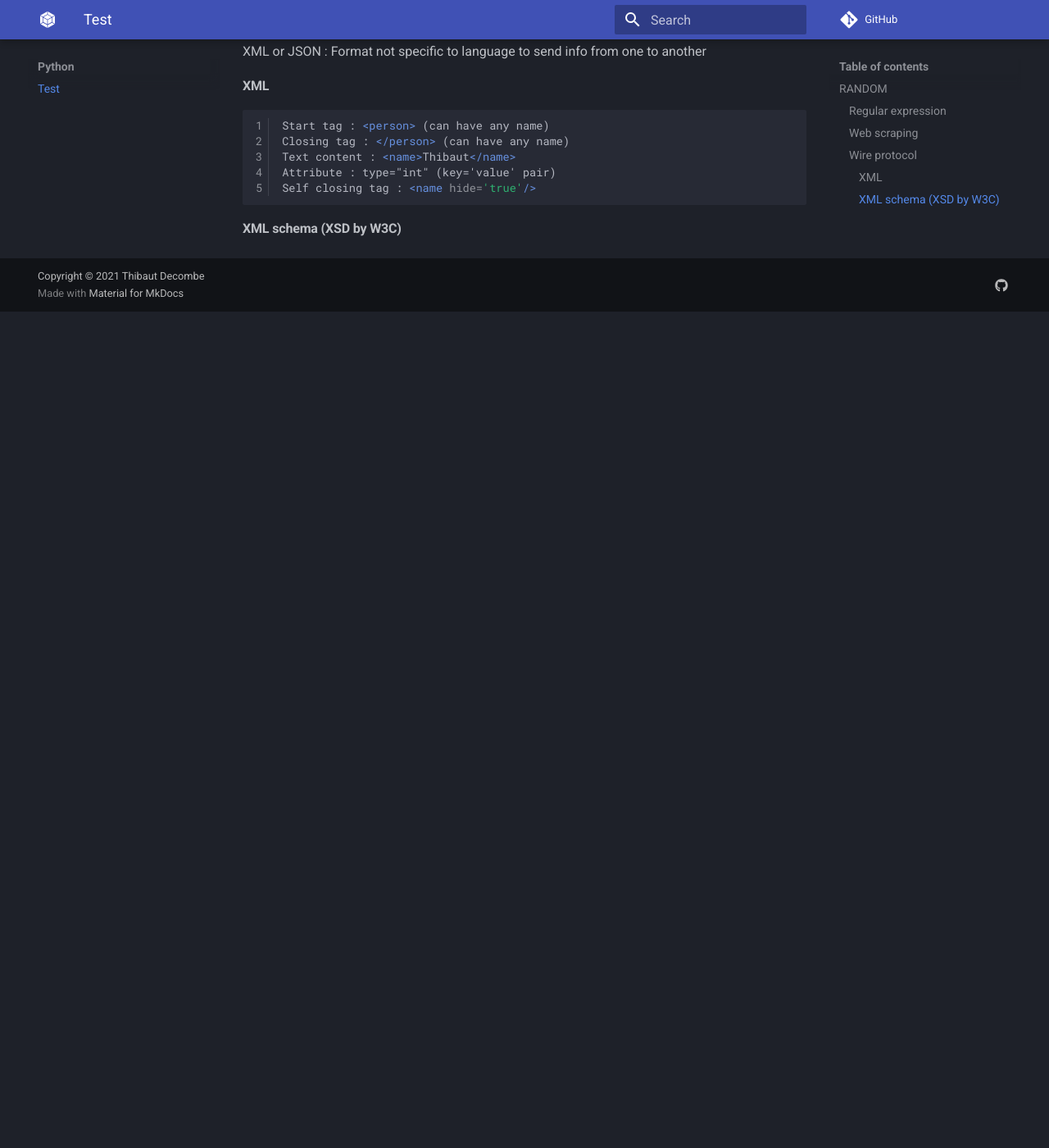
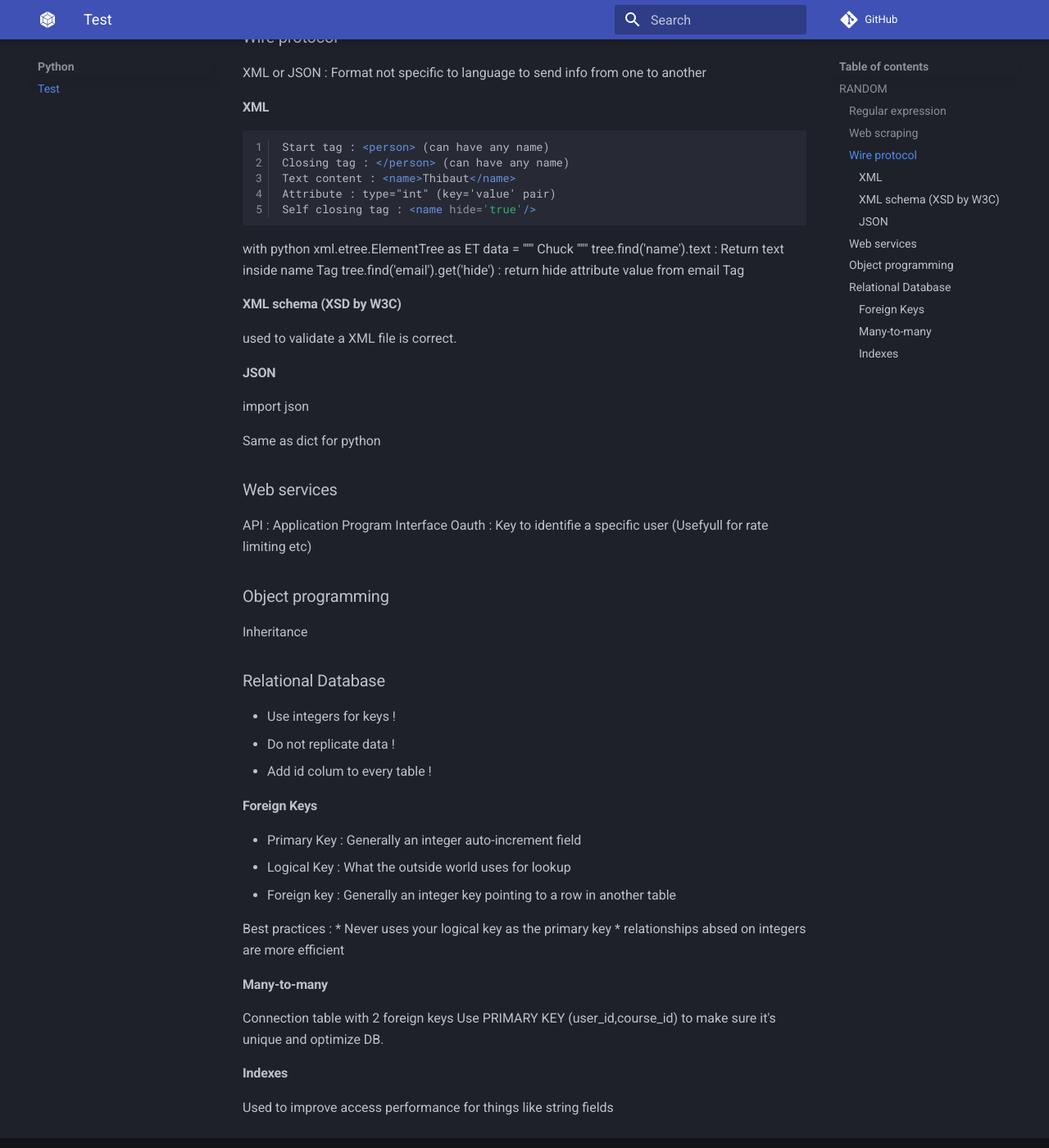
Before and after one commit to UnknownPlatypus/programming-memento, an MkDocs documentation site: the page built from docs/python/python.md, in a window 1280 px wide and 1400 px high, scrolled down 1628 px. Shown: the whole window at 82% size. Built offline with MkDocs 1.6.1 and Material for MkDocs 9.7.7, drawn with Linux system fonts in a browser that asks for light colours; comment, search, counter and statistics services are not loaded; before the commit the page ends 2008 px from its top, so only the background shows below that; some of the changed text lies outside the part shown.

````diff
--- a/docs/python/python.md
+++ b/docs/python/python.md
@@ -53,6 +53,7 @@
 
 ### Web scraping
 Beautiful Soup
+Know if it is allowed with /reobots.txt file on websites (Ex : wikipedia.org/robots.txt)
 
 ### Wire protocol
 XML or JSON : Format not specific to language to send info from one to another
@@ -65,4 +66,48 @@
 Attribute : type="int" (key='value' pair)
 Self closing tag : <name hide='true'/>
 ```
+
+with python
+xml.etree.ElementTree as ET
+data = """
+<name>Chuck</name>
+<email hide="yes"/>
+"""
+tree.find('name').text : Return text inside name Tag
+tree.find('email').get('hide') : return hide attribute value from email Tag
+
 #### XML schema (XSD by W3C)
+used to validate a XML file is correct.
+
+#### JSON
+import json
+
+Same as dict for python
+
+### Web services
+API : Application Program Interface
+Oauth : Key to identifie a specific user (Usefyull for rate limiting etc)
+
+### Object programming
+Inheritance
+
+### Relational Database
+* Use integers for keys !
+* Do not replicate data !
+* Add id colum to every table !
+
+#### Foreign Keys
+* Primary Key : Generally an integer auto-increment field
+* Logical Key : What the outside world uses for lookup
+* Foreign key : Generally an integer key pointing to a row in another table
+
+Best practices :
+* Never uses your logical key as the primary key
+* relationships absed on integers are more efficient
+
+#### Many-to-many
+Connection table with 2 foreign keys
+Use PRIMARY KEY (user_id,course_id) to make sure it's unique and optimize DB.
+
+#### Indexes
+Used to improve access performance for things like string fields
````
Also changed, not shown: docs/vscode/vscode.md (added).
